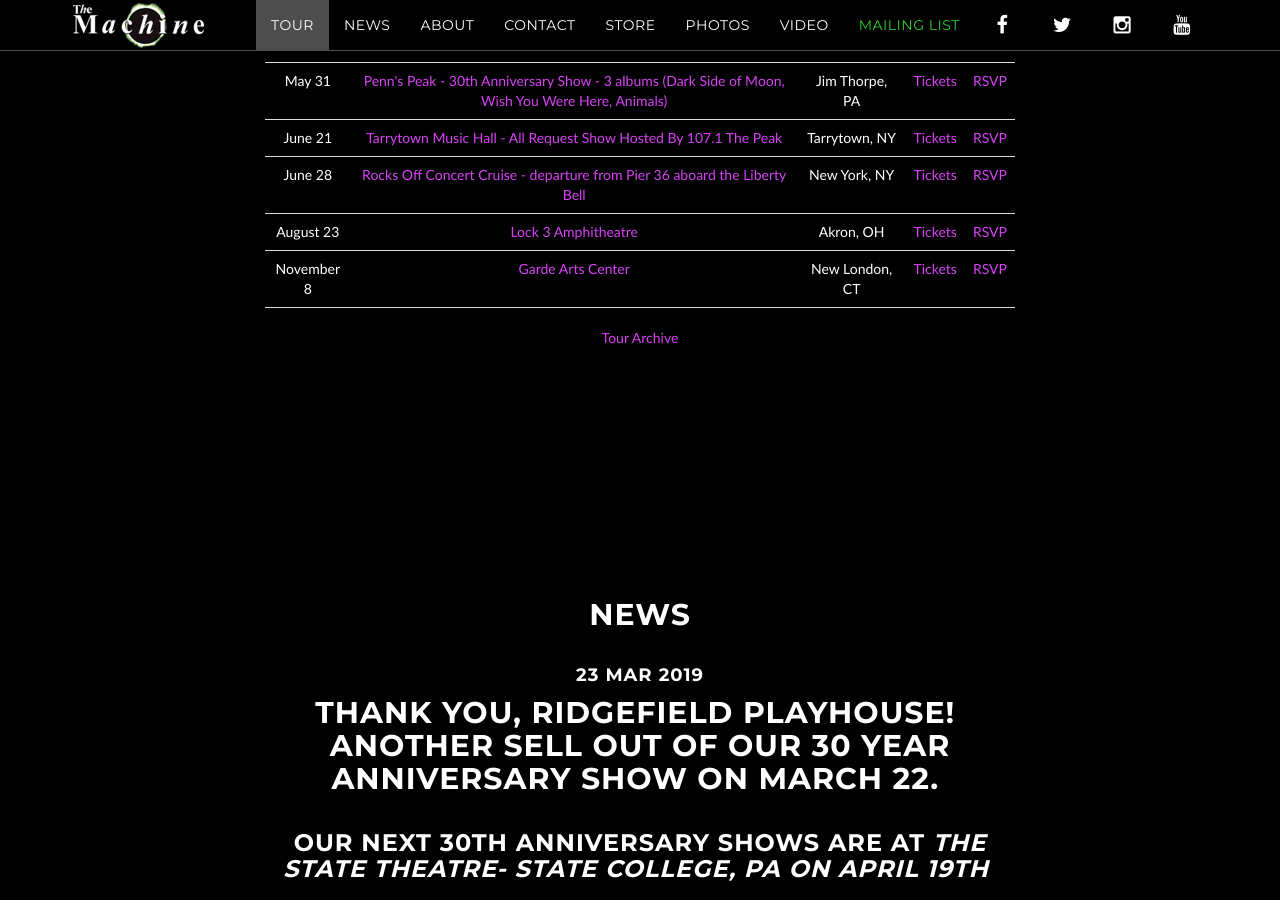
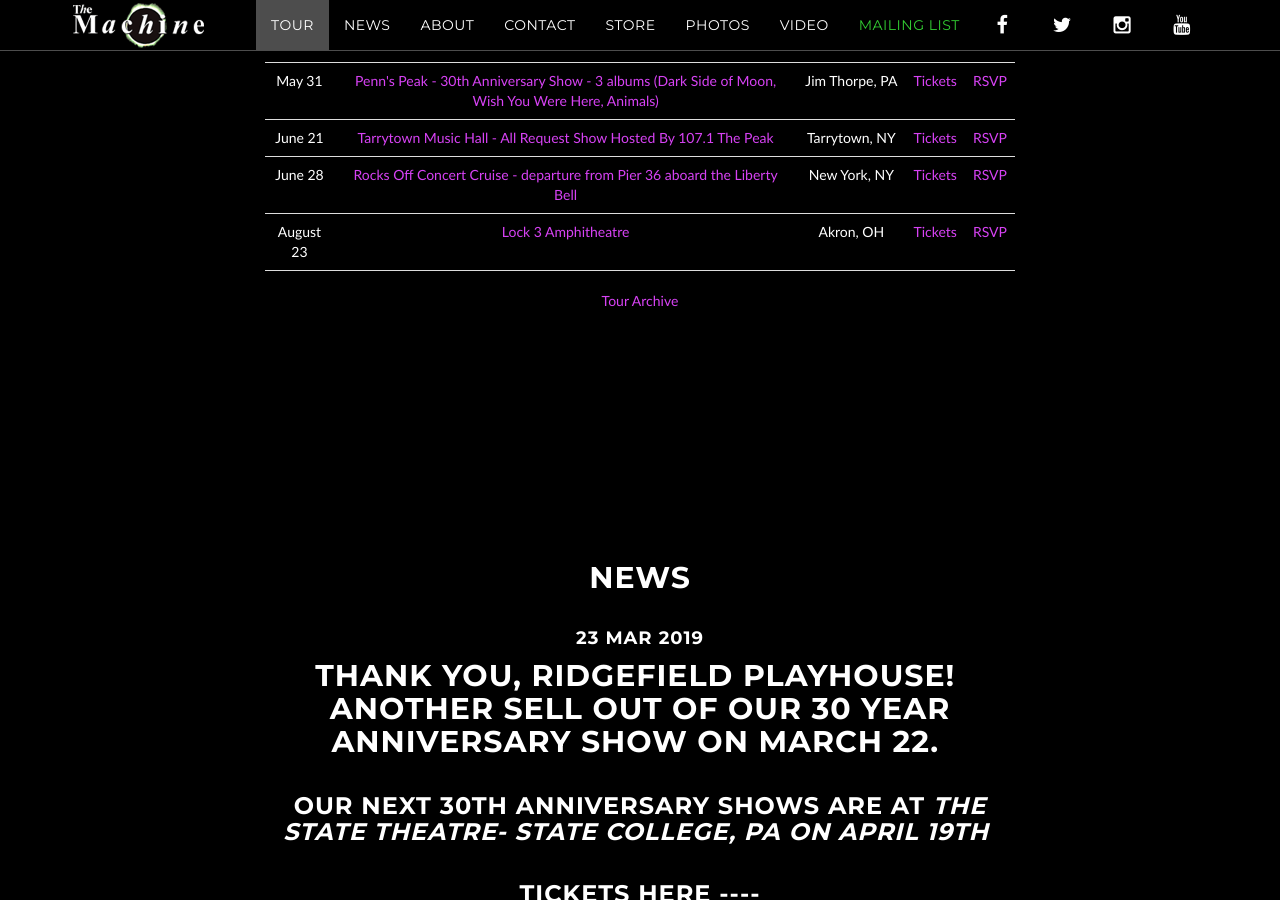
Before and after one commit to machineweb/machineweb.github.io, a Jekyll site: the page built from index.html, in a window 1280 px wide and 900 px high, scrolled down 1355 px. Built offline with Jekyll 4.4.1, drawn with Linux system fonts in a browser that asks for light colours; comment, search, counter and statistics services are not loaded.

Commit message:
Updated tour

```diff
--- a/_data/tour.yml
+++ b/_data/tour.yml
@@ -3794,14 +3794,6 @@
     rsvp-url: "http://lock3live.com"
     order: "1566532800000"
 
-  - date: "November 8 2019"
-    venue: "Garde Arts Center"
-    venue-url: "https://gardearts.org"
-    location: "New London, CT"
-    tickets-url: "https://gardearts.org"
-    rsvp-url: "https://gardearts.org"
-    order: "1573189200000"
-
   - date: "May 25 2019"
     venue: "The Hamilton"
     venue-url: "https://www.ticketfly.com/purchase/mobile/index/1840287"
```
